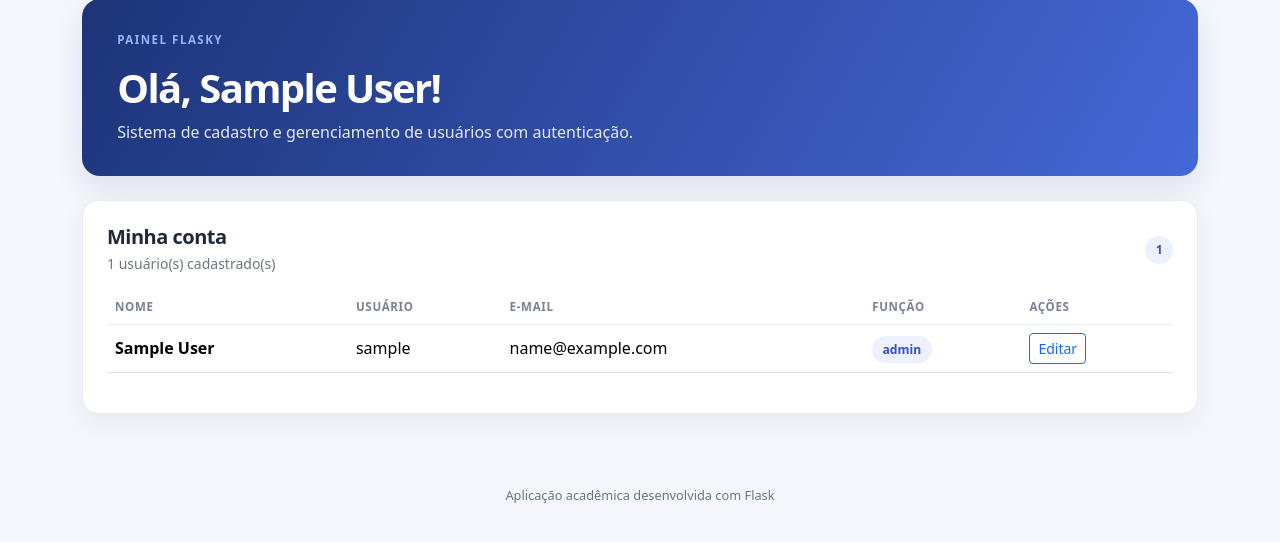
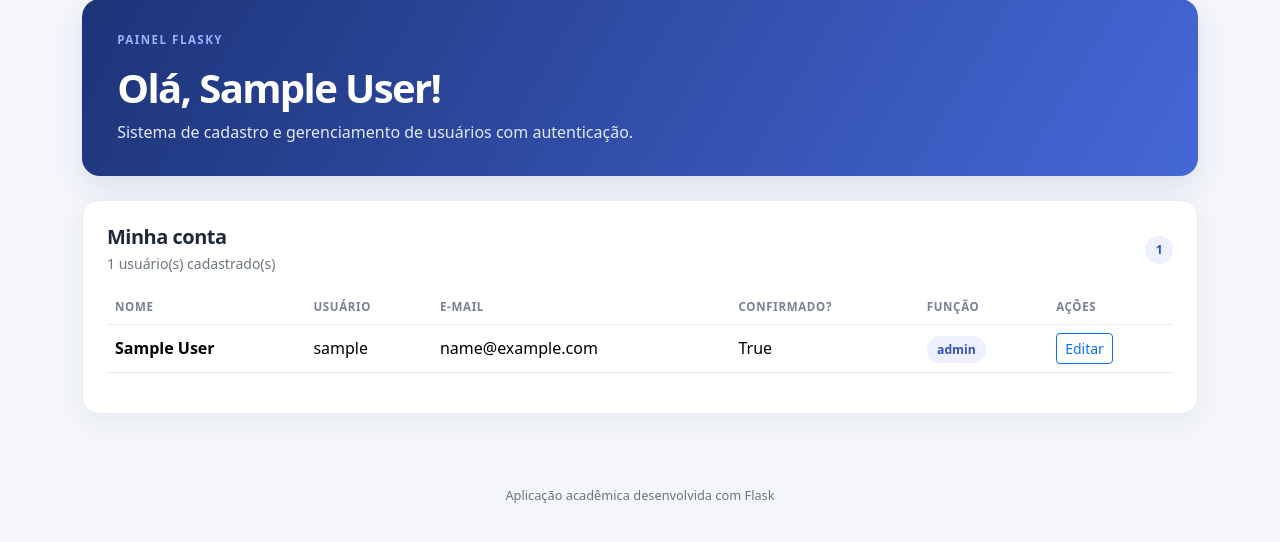
Before and after one commit to ptaissa-ai/Flasky-Semana-15, a Flask app: page / in a window 1280 px wide. Shown: the part 121-663 px from the top of the page. Run offline with Flask 3, Linux system fonts and the light colour scheme; a user stored in the database is signed in; tables that the repository leaves empty hold one stand-in row (values such as "Sample post").

Commit message:
Exibe status de confirmação na tabela de usuários

```diff
--- a/app/templates/index.html
+++ b/app/templates/index.html
@@ -10,8 +10,9 @@
 <div><h2 class="section-title mb-1">{{ "Relação de usuários" if current_user.role == "Administrator" else "Minha conta" }}</h2><p class="text-secondary small mb-0">{{ users|length }} usuário(s) cadastrado(s)</p></div>
 <span class="count-pill">{{ users|length }}</span></div>
 <div class="table-responsive"><table class="table align-middle">
-<thead><tr><th>Nome</th><th>Usuário</th><th>E-mail</th><th>Função</th><th>Ações</th></tr></thead><tbody>
+<thead><tr><th>Nome</th><th>Usuário</th><th>E-mail</th><th>Confirmado?</th><th>Função</th><th>Ações</th></tr></thead><tbody>
 {% for user in users %}<tr><td class="fw-semibold">{{ user.name }}</td><td>{{ user.username }}</td><td>{{ user.email }}</td>
+<td>{{ 'True' if user.confirmed else 'False' }}</td>
 <td><span class="role">{{ user.role }}</span></td><td class="text-nowrap">
 <a class="btn btn-sm btn-outline-primary" href="{{ url_for('main.edit_user', user_id=user.id) }}">Editar</a>
 {% if current_user.role == "Administrator" and current_user.id != user.id %}
```
